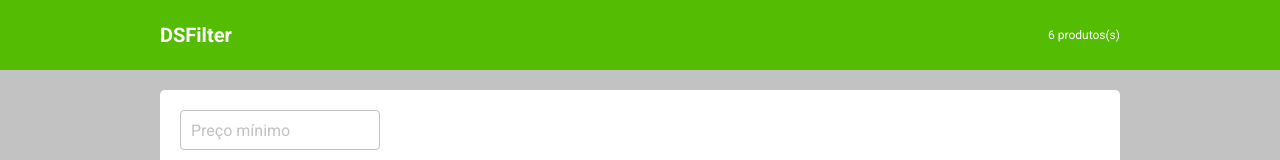
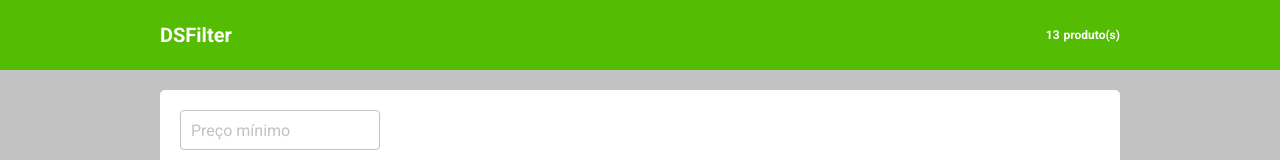
Before and after one commit to gabyferrari/desafio4-reactjs, a React (Vite) app: page / in a window 1280 px wide. Shown: the top 160 px of the page. Built offline with nearby package versions, Linux system fonts and the light colour scheme.

Commit message:
Product Count with Context API

```diff
--- a/src/App.tsx
+++ b/src/App.tsx
@@ -1,12 +1,23 @@
+import { useEffect, useState } from "react";
 import Header from "./components/Header";
 import ListingBody from "./components/ListingBody";
+import { ContextListCount } from "./utils/context-list";
+import * as productService from './services/product-service';
 
 export default function App() {
 
+  const [contextListCount, setContextListCount] = useState<number>(0);
+
+  useEffect(() => {
+    setContextListCount(productService.findByPrice(0, Number.MAX_VALUE).length);
+  }, []);
+
   return (
-    <>
-      <Header />
-      <ListingBody />
-    </>
-  )
+    <ContextListCount.Provider value={{contextListCount, setContextListCount}}>
+      <>
+        <Header />
+        <ListingBody />
+      </>
+    </ContextListCount.Provider>
+  );
 }
--- a/src/components/CardFilter/index.tsx
+++ b/src/components/CardFilter/index.tsx
@@ -1,5 +1,7 @@
-import React, { useState } from "react";
+import React, { useContext, useState } from "react";
 import "./styles.css";
+import { ContextListCount } from "../../utils/context-list";
+import * as productService from '../../services/product-service'
 
 type FormData = {
   minPrice?: number;
@@ -11,7 +13,10 @@ type Props = {
 }
 
 export default function CardFilter({onFilter} : Props) {
+
   const [formData, setFormData] = useState<FormData>({});
+
+  const {setContextListCount} = useContext(ContextListCount);
 
   function handleInputChange(event: React.ChangeEvent<HTMLInputElement>) {
     const value = event.target.value;
@@ -20,6 +25,7 @@ export default function CardFilter({onFilter} : Props) {
   }
 
   function handleFormSubmit(event: React.FormEvent<HTMLFormElement>) {
+
     event.preventDefault();
 
     const minInput = String(formData.minPrice);
@@ -30,6 +36,8 @@ export default function CardFilter({onFilter} : Props) {
 
     const validMin = isNaN(min) ? 0 : min;
     const validMax = isNaN(max) ? Number.MAX_VALUE : max;
+
+    setContextListCount(productService.findByPrice(validMin, validMax).length);
 
     onFilter(validMin, validMax);
 
--- a/src/components/Header/index.tsx
+++ b/src/components/Header/index.tsx
@@ -1,13 +1,21 @@
+import { useContext } from "react";
 import "./styles.css";
+import { ContextListCount } from "../../utils/context-list";
 
 export default function Header() {
+
+  const {contextListCount} = useContext(ContextListCount);
 
   return (
     <header>
       <nav className="container navbar">
         <h1>DSFilter</h1>
         <div className="navbar-right">
-            6 produtos(s)
+          {
+            contextListCount > 0 &&
+            <div className="list-count">{contextListCount}</div>
+          }
+          produto(s)
         </div>
       </nav>
     </header>
--- a/src/components/Header/styles.css
+++ b/src/components/Header/styles.css
@@ -19,4 +19,10 @@ header {
 
 .navbar-right {
     font-size: 12px;
+    font-weight: 700;
+    display: flex;
 }
+
+.list-count {
+    margin-right: 4px;
+}
--- /dev/null
+++ b/src/utils/context-list.ts
@@ -0,0 +1,11 @@
+import { createContext } from "react";
+
+export type ContextListCountType = {
+    contextListCount: number;
+    setContextListCount: (contextListCount: number) => void;
+}
+
+export const ContextListCount = createContext<ContextListCountType>({
+    contextListCount: 0,
+    setContextListCount: () => {}
+})
```
